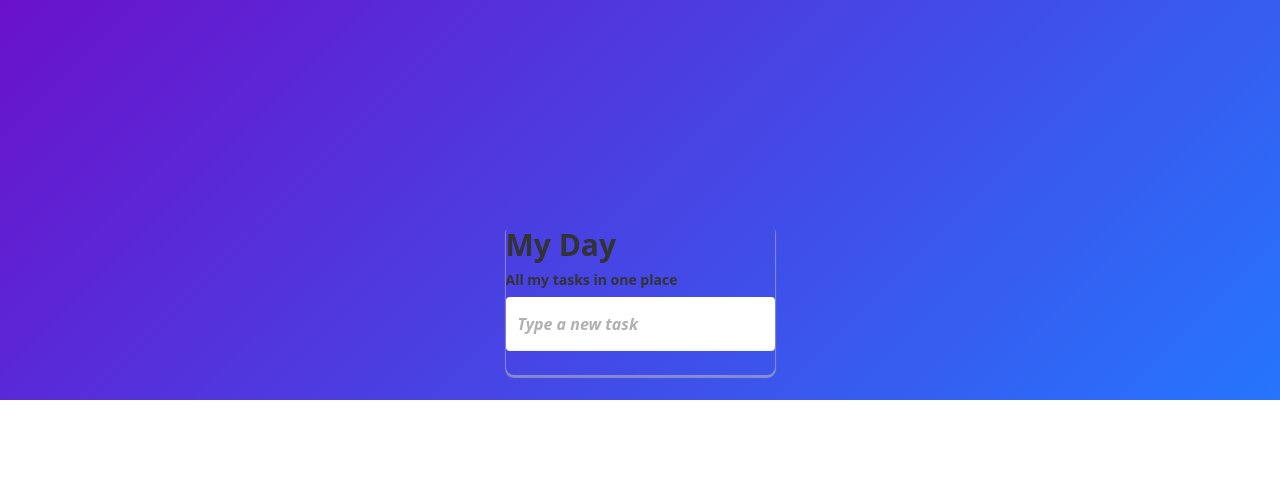
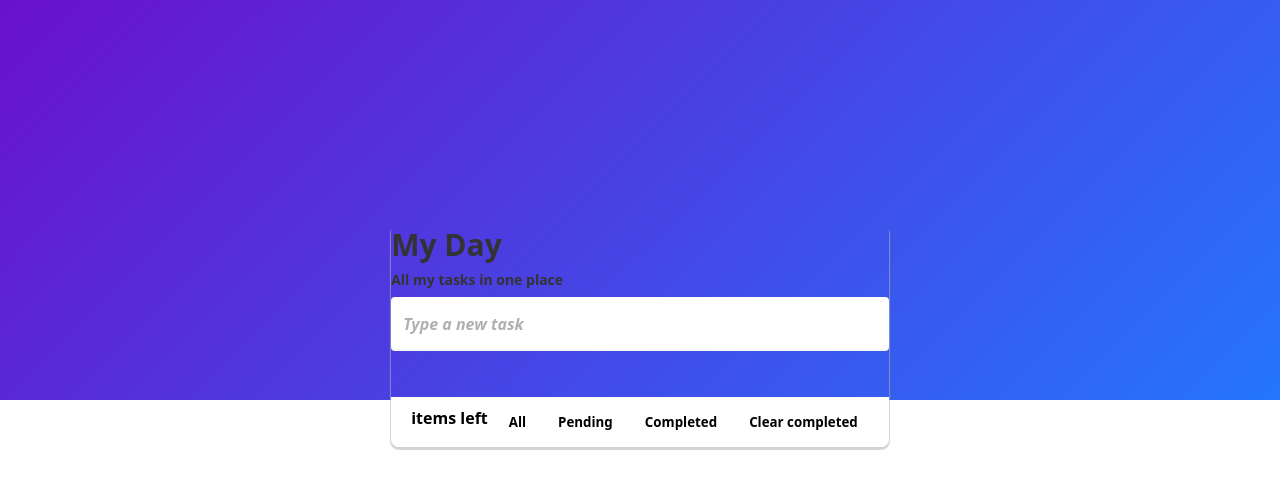
Before and after one commit to OrichalcosShunnoros/MyDayApp, a React (Vite) app: page / in a window 1280 px wide. Shown: the top 488 px of the page. Built offline with nearby package versions, Linux system fonts and the light colour scheme.

Commit message:
Ft: Component creation => footer and styles

```diff
--- /dev/null
+++ b/Components/Footer/Footer.jsx
@@ -0,0 +1,33 @@
+import '../../src/css/Footer.css'
+
+export const Footer = ({ pendingCount, clearCompleted, setFilter, currentFilter }) => {
+  return (
+    <footer id="footer">
+      <ul className='fltrs'>
+        <li>
+          <p><strong>{pendingCount}</strong> {pendingCount === 1 ? 'item' : 'items'} left</p>
+        </li>
+        <li>
+          <button className={currentFilter === 'all' ? 'selected' : ''} onClick={() => setFilter('all')}>
+            All
+          </button>
+        </li>
+        <li>
+          <button className={currentFilter === 'pending' ? 'selected' : ''} onClick={() => setFilter('pending')}>
+            Pending
+          </button>
+        </li>
+        <li>
+          <button className={currentFilter === 'completed' ? 'selected' : ''} onClick={() => setFilter('completed')}>
+            Completed
+          </button>
+        </li>
+        <li>
+          <button className="clrCompltd" onClick={clearCompleted}>
+            Clear completed
+          </button>
+        </li>
+      </ul>
+    </footer>
+  );
+};
--- a/src/App.jsx
+++ b/src/App.jsx
@@ -1,3 +1,4 @@
+import { Footer } from '../Components/Footer/Footer';
 import { Header } from '../Components/Header/Header'
 import './App.css';
 
@@ -6,6 +7,8 @@ export const App = () => {
   return (
     <div className='container'>
       <Header />
+      <br />
+      <Footer />
     </div>
   );
 }
--- /dev/null
+++ b/src/css/Footer.css
@@ -0,0 +1,47 @@
+footer {
+    display: flex;
+    justify-content: space-between;
+    align-items: center;
+    padding: 10px 20px;
+    background-color: #fff;
+
+    span {
+        margin-top: .3rem;
+        font-size: 14px;
+    }
+}
+
+.fltrs {
+    display: flex;
+    gap: 10px;
+}
+
+.fltrs > li {
+    list-style: none;
+    display: flex;
+    justify-content: space-between;
+}
+
+.fltrs button {
+    background-color: #fff;
+    border: none;
+    border-radius: 4px;
+    padding: 5px 10px;
+    cursor: pointer;
+    border: 1px solid transparent;
+}
+
+.fltrs button.selected {
+    border-color: #000;
+}
+
+.clrCmpltd {
+    border: none;
+    background-color: transparent;
+    cursor: pointer;
+    text-decoration: none;
+}
+
+.clrCmpltd:hover {
+    text-decoration: none;
+}
```
